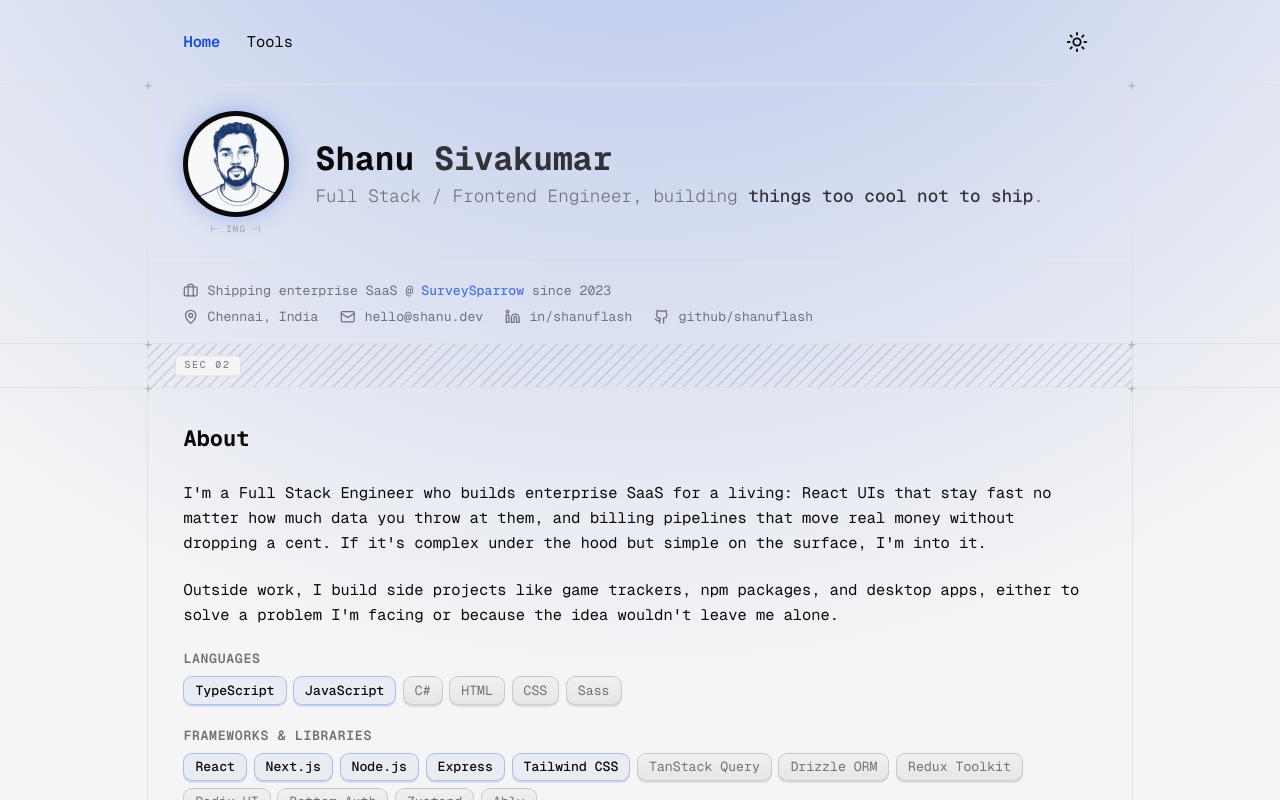
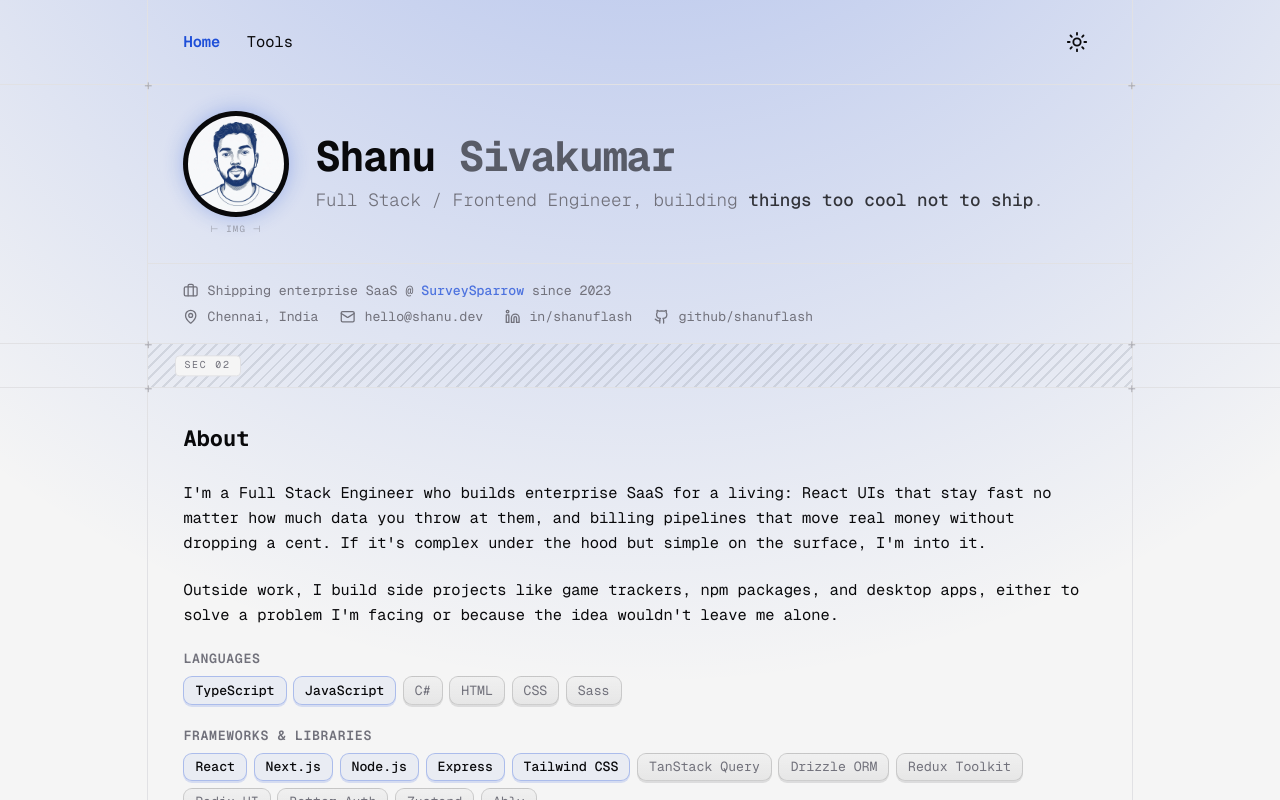
Before and after one commit to shanuflash/portfolio, a Next.js app: page / in a window 1280 px wide. Shown: the top 800 px of the page. Built offline with nearby package versions, Linux system fonts and the light colour scheme; no server answers.

Commit message:
feat: scale up hero name
Nameplate treatment: 42px tracked-tight name, muted surname, tagline
spacing. Meta rows unchanged.

```diff
--- a/src/app/page.js
+++ b/src/app/page.js
@@ -50,10 +50,10 @@ export default function Home() {
             </div>
           </div>
           <div className="flex-1 min-w-0">
-            <h1 className="text-xl sm:text-3xl font-bold text-foreground leading-tight">
-              Shanu <span className="text-foreground/80">Sivakumar</span>
+            <h1 className="text-3xl sm:text-[42px] font-bold text-foreground leading-[1.05] tracking-[-0.03em]">
+              Shanu <span className="text-foreground/60">Sivakumar</span>
             </h1>
-            <p className="text-sm sm:text-base text-muted-foreground font-light mt-1">
+            <p className="text-sm sm:text-base text-muted-foreground font-light mt-2">
               Full Stack / Frontend Engineer, building{' '}
               <span className="text-foreground/80 font-medium">
                 things too cool not to ship
```
